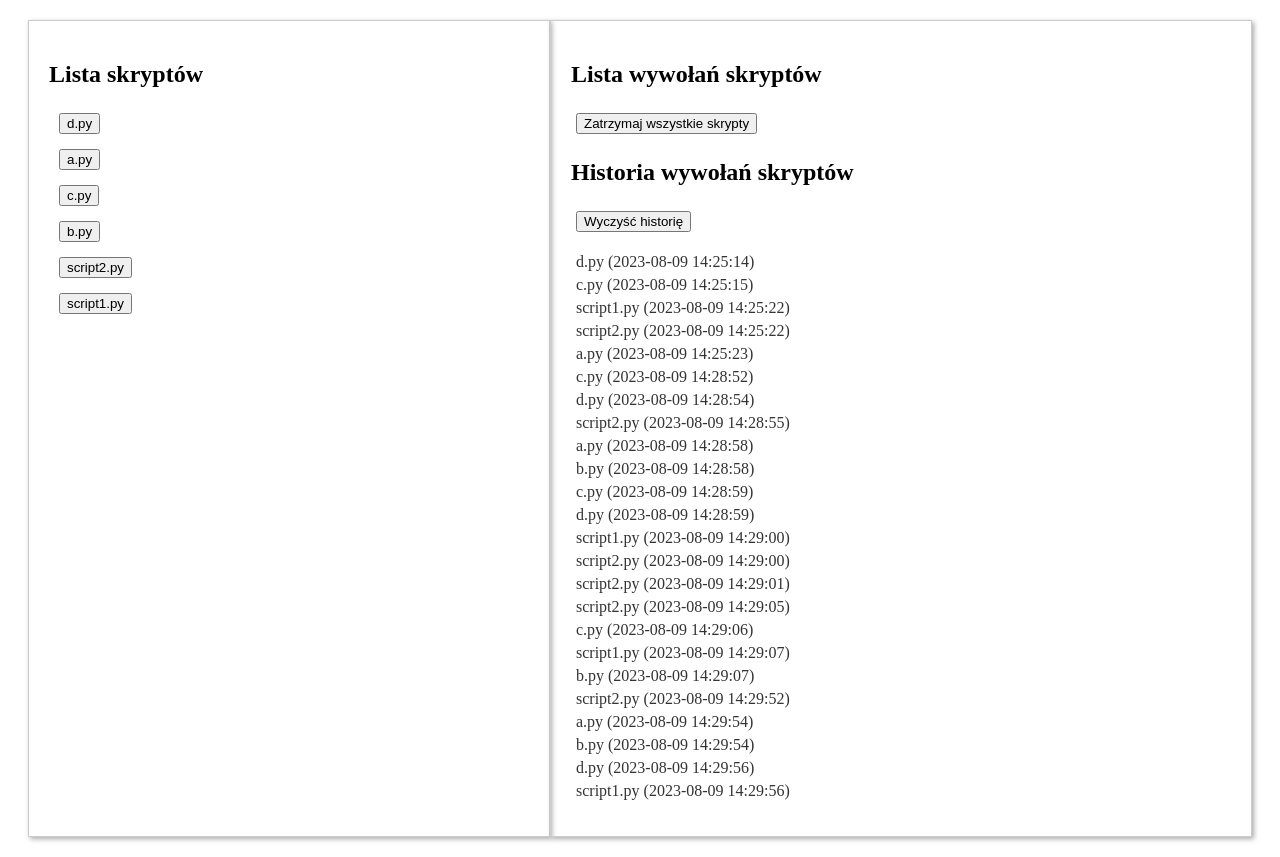
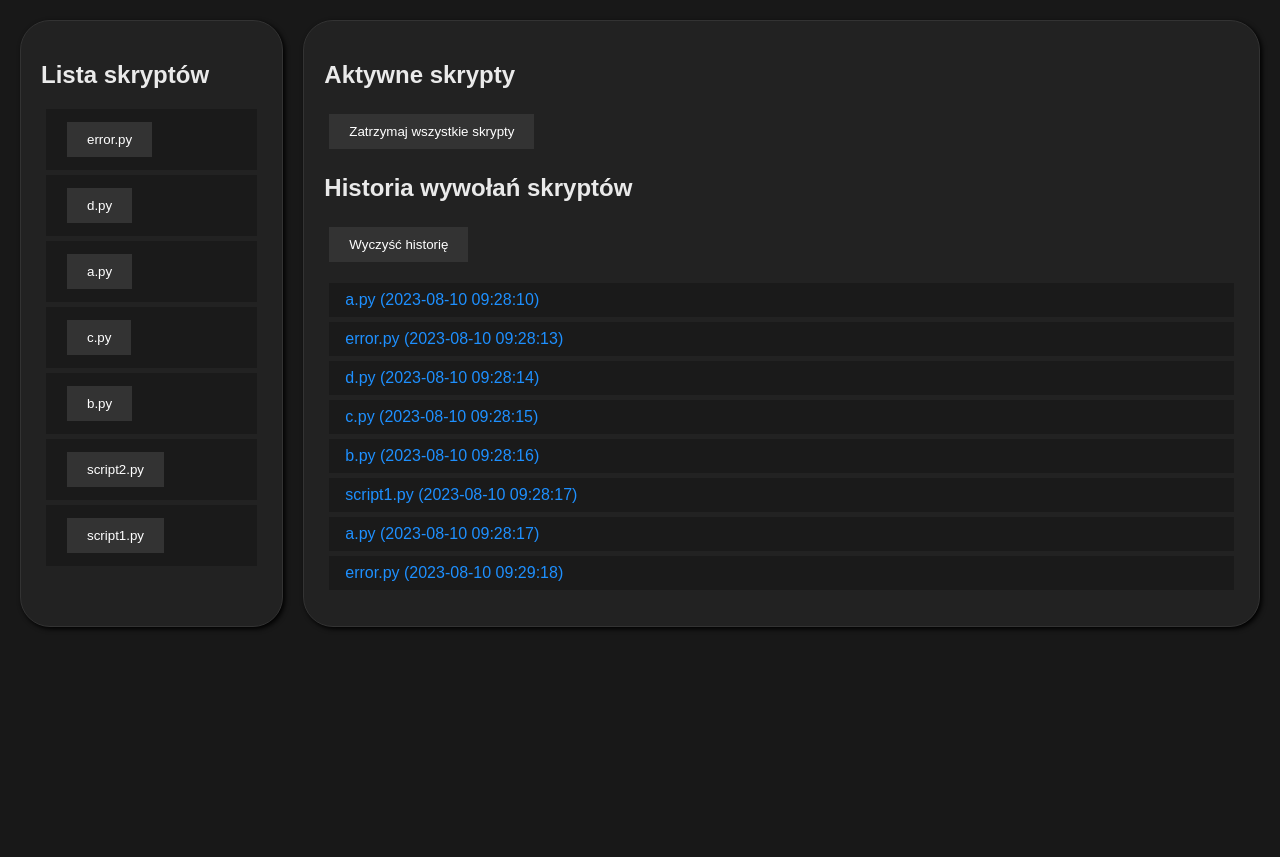
Before and after one commit to czaper0/Script_aggregator, a Flask app: page / in a window 1280 px wide. After the commit the page ends 629 px from the top, so only its background shows below. Run offline with Flask 3, Linux system fonts and the light colour scheme; some libraries are stand-ins or nearby versions.

Commit message:
dark mode

```diff
--- a/data.json
+++ b/data.json
@@ -1 +1 @@
-{"scripts": [["d.py", "2023-08-09 14:25:14"], ["c.py", "2023-08-09 14:25:15"], ["script1.py", "2023-08-09 14:25:22"], ["script2.py", "2023-08-09 14:25:22"], ["a.py", "2023-08-09 14:25:23"], ["c.py", "2023-08-09 14:28:52"], ["d.py", "2023-08-09 14:28:54"], ["script2.py", "2023-08-09 14:28:55"], ["a.py", "2023-08-09 14:28:58"], ["b.py", "2023-08-09 14:28:58"], ["c.py", "2023-08-09 14:28:59"], ["d.py", "2023-08-09 14:28:59"], ["script1.py", "2023-08-09 14:29:00"], ["script2.py", "2023-08-09 14:29:00"], ["script2.py", "2023-08-09 14:29:01"], ["script2.py", "2023-08-09 14:29:05"], ["c.py", "2023-08-09 14:29:06"], ["script1.py", "2023-08-09 14:29:07"], ["b.py", "2023-08-09 14:29:07"], ["script2.py", "2023-08-09 14:29:52"], ["a.py", "2023-08-09 14:29:54"], ["b.py", "2023-08-09 14:29:54"], ["d.py", "2023-08-09 14:29:56"], ["script1.py", "2023-08-09 14:29:56"]], "running_scripts": []}
+{"scripts": [["a.py", "2023-08-10 09:28:10"], ["error.py", "2023-08-10 09:28:13"], ["d.py", "2023-08-10 09:28:14"], ["c.py", "2023-08-10 09:28:15"], ["b.py", "2023-08-10 09:28:16"], ["script1.py", "2023-08-10 09:28:17"], ["a.py", "2023-08-10 09:28:17"], ["error.py", "2023-08-10 09:29:18"]], "running_scripts": []}
--- a/scripts/script2.py
+++ b/scripts/script2.py
@@ -1 +1,6 @@
+# Title: Wypisywanie hello world
+# Description: Skrypt wypisuje hello world na ekranie
+# Parameters:
+#
+
 print('Wynik skryptu 2')
--- a/static/style.css
+++ b/static/style.css
@@ -1,22 +1,34 @@
 /* static/style.css */
+
+body {
+    font-family: Arial, sans-serif;
+    background-color: #181818;
+    color: #EAEAEA;
+    margin: 0;
+    padding: 0;
+}
+
 .container {
     display: flex;
     justify-content: space-between;
     margin: 20px;
 }
 
+.left-block, .right-block {
+    padding: 20px;
+    border: 1px solid #333;
+    box-shadow: 2px 2px 5px #000;
+    background-color: #222;
+    border-radius: 30px;
+}
+
 .left-block {
-    width: 40%;
-    padding: 20px;
-    border: 1px solid #ccc;
-    box-shadow: 2px 2px 5px #aaa;
+    width: 300px;
 }
 
 .right-block {
-    width: 55%;
-    padding: 20px;
-    border: 1px solid #ccc;
-    box-shadow: 2px 2px 5px #aaa;
+    margin-left: 20px;
+    width: 100%;
 }
 
 ul {
@@ -26,13 +38,33 @@ ul {
 
 button {
     margin: 5px;
+    background-color: #333333;
+    color: #FFFFFF;
+    border: none;
+    padding: 10px 20px;
+    cursor: pointer;
+    transition: background-color 0.3s;
+}
+
+button:hover {
+    background-color: #555555;
 }
 
 a {
     text-decoration: none;
-    color: #333;
+    color: #1E90FF;
+}
+
+a:hover {
+    text-decoration: underline;
 }
 
 li {
     margin: 5px;
+    padding: 8px 16px;
+    background-color: #1a1a1a;
 }
+
+li:hover {
+    background-color: #333;
+}
--- a/templates/index.html
+++ b/templates/index.html
@@ -82,7 +82,7 @@
             </ul>
         </div>
         <div class="right-block">
-            <h2>Lista wywołań skryptów</h2>
+            <h2>Aktywne skrypty</h2>
             <button onclick="killAllScripts()">Zatrzymaj wszystkie skrypty</button>
             <ul id="running-scripts-list">
                 {% for script in running_scripts %}
```
Also changed, not shown: scripts/error.py (added, +7 -0 lines).
